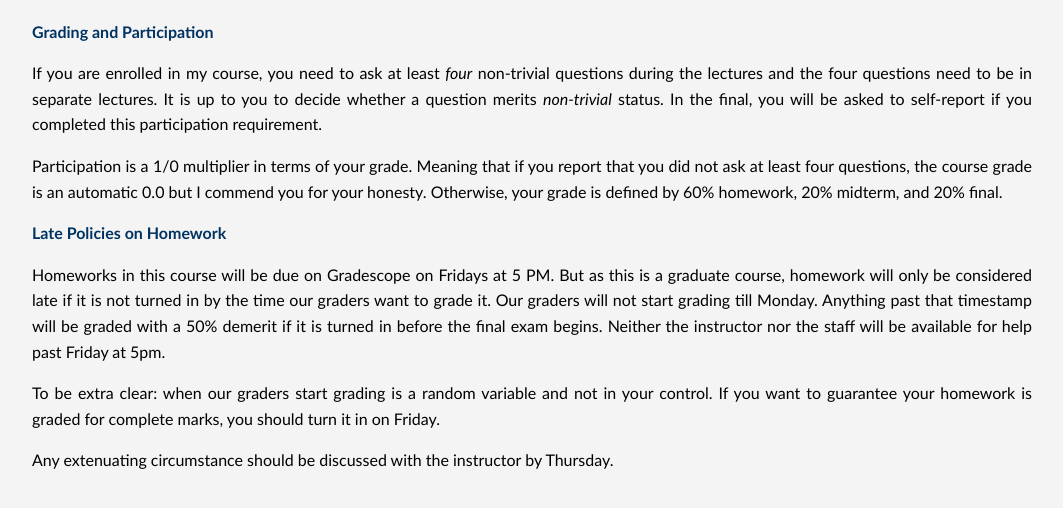
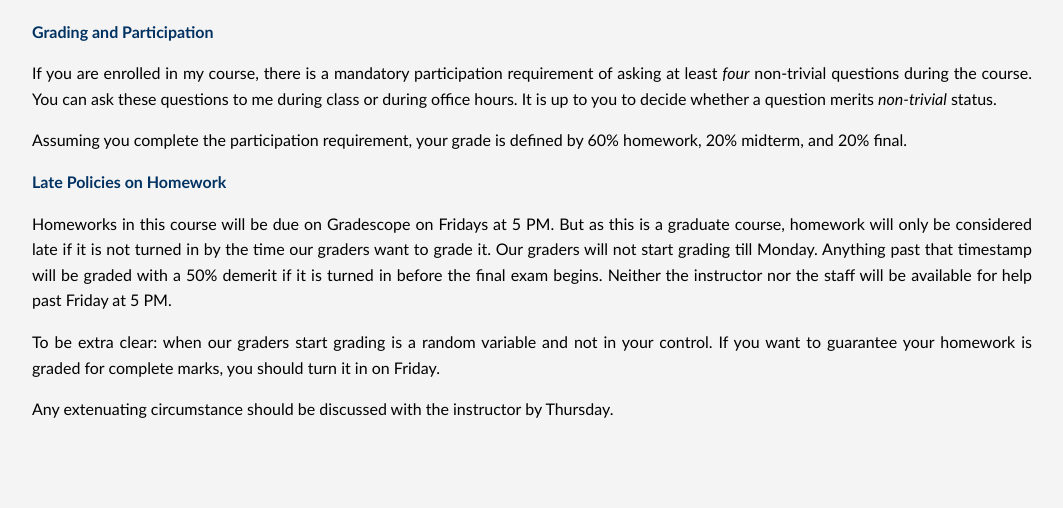
Before and after one commit to nirkhe/nirkhe.github.io, a plain HTML site: page teaching/course-policy.html in a window 1280 px wide. Shown: the part 94-602 px from the top of the page, without its empty margins (108-1171 px from the left). Drawn offline with Linux system fonts and the light colour scheme.

Commit message:
course policy update

```diff
--- a/teaching/course-policy.html
+++ b/teaching/course-policy.html
@@ -8,13 +8,13 @@ name="viewport" content="width=device-width, initial-scale=1"><title>Course Poli
 
 	<h2>Grading and Participation</h2>
 
-	<p>If you are enrolled in my course, you need to ask at least <i>four</i> non-trivial questions during the lectures and the four questions need to be in separate lectures. It is up to you to decide whether a question merits <i>non-trivial</i> status. In the final, you will be asked to self-report if you completed this participation requirement.</p>
+	<p>If you are enrolled in my course, there is a mandatory participation requirement of asking at least <i>four</i> non-trivial questions during the course. You can ask these questions to me during class or during office hours. It is up to you to decide whether a question merits <i>non-trivial</i> status.
 
-	<p>Participation is a 1/0 multiplier in terms of your grade. Meaning that if you report that you did not ask at least four questions, the course grade is an automatic 0.0 but I commend you for your honesty. Otherwise, your grade is defined by 60% homework, 20% midterm, and 20% final. </p>
+	<p>Assuming you complete the participation requirement, your grade is defined by 60% homework, 20% midterm, and 20% final. </p>
 
 	<h2>Late Policies on Homework</h2>
 
-	<p>Homeworks in this course will be due on Gradescope on Fridays at 5 PM. But as this is a graduate course, homework will only be considered late if it is not turned in by the time our graders want to grade it. Our graders will not start grading till Monday. Anything past that timestamp will be graded with a 50% demerit if it is turned in before the final exam begins. Neither the instructor nor the staff will be available for help past Friday at 5pm.</p>
+	<p>Homeworks in this course will be due on Gradescope on Fridays at 5 PM. But as this is a graduate course, homework will only be considered late if it is not turned in by the time our graders want to grade it. Our graders will not start grading till Monday. Anything past that timestamp will be graded with a 50% demerit if it is turned in before the final exam begins. Neither the instructor nor the staff will be available for help past Friday at 5 PM.</p>
 
 	<p>To be extra clear: when our graders start grading is a random variable and not in your control. If you want to guarantee your homework is graded for complete marks, you should turn it in on Friday.
 	</p>
```
Also changed, not shown: 1 other file.
